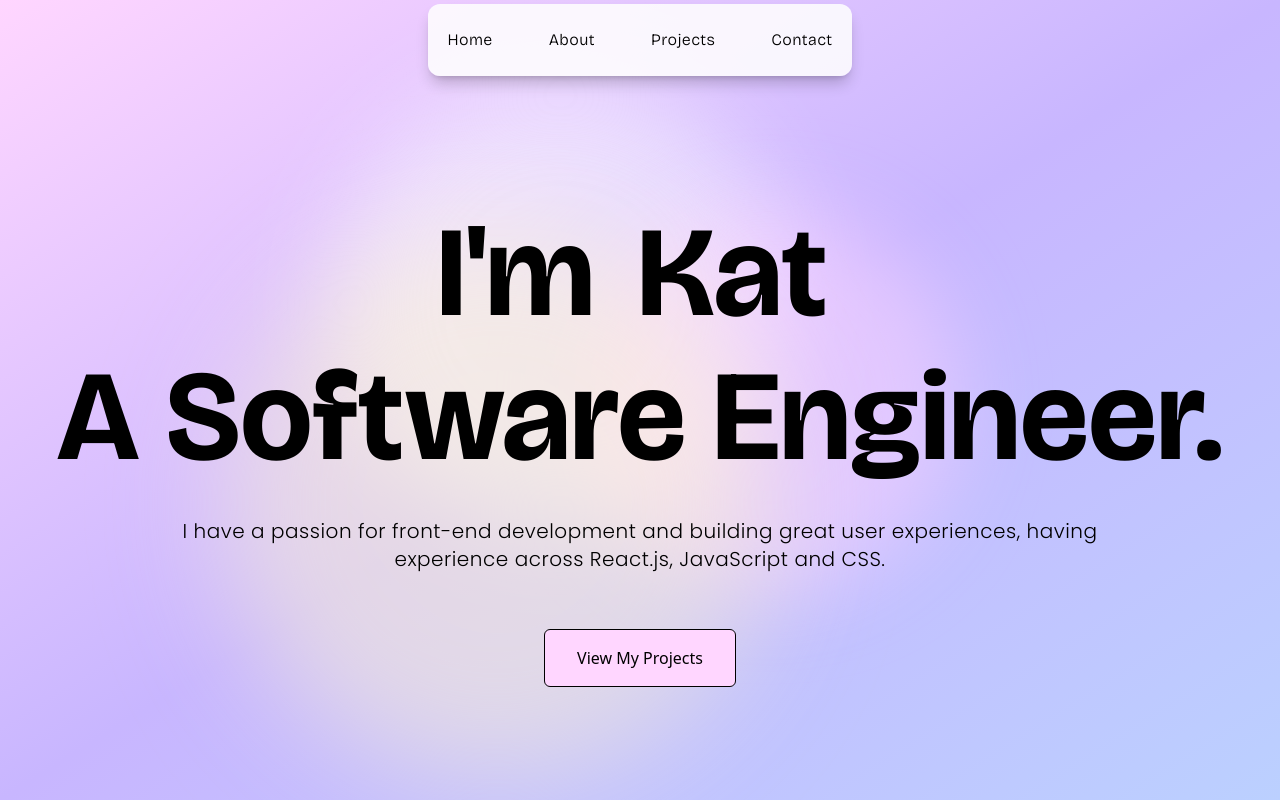
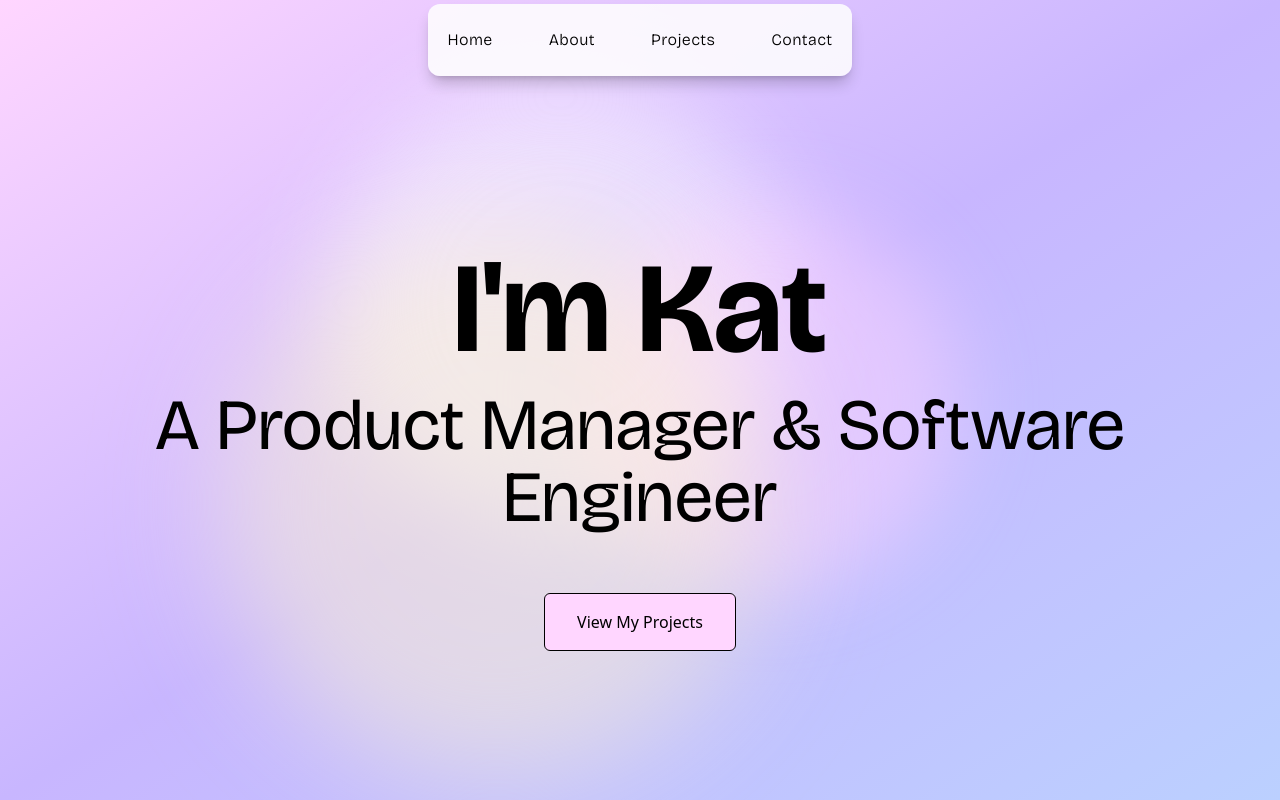
Before and after one commit to kvtrice/next-portfolio, a Next.js app: page / in a window 1280 px wide. Shown: the top 800 px of the page. Built offline with nearby package versions, Linux system fonts and the light colour scheme.

Commit message:
Updated headline

```diff
--- a/app/Hero.tsx
+++ b/app/Hero.tsx
@@ -19,15 +19,10 @@ const Hero = () => {
 				</div>
 				{/* Hero content */}
 				<div className="my-9 z-10">
-					<h1 className="mt-20 py-4">
-						I'm <span className="px-4 rounded-lg">Kat</span>
-					</h1>
-					<h1 className="pb-5 px-5">A Software Engineer.</h1>
-					<p className="text-xl py-4 max-w-[1000px] m-auto px-10">
-						I have a passion for front-end development and building
-						great user experiences, having experience across
-						React.js, JavaScript and CSS.
-					</p>
+					<h1 className="mt-20 py-4">I'm Kat</h1>
+					<h2 className="pb-5 px-5">
+						A Product Manager & Software Engineer
+					</h2>
 					<a href="#projects">
 						<button className="mt-10">View My Projects</button>
 					</a>
--- a/app/globals.css
+++ b/app/globals.css
@@ -43,7 +43,7 @@
   }
 
   h2 {
-    @apply text-2xl sm:text-4xl lg:text-7xl
+    @apply text-4xl sm:text-5xl lg:text-7xl
   }
 
   h3 {
```
